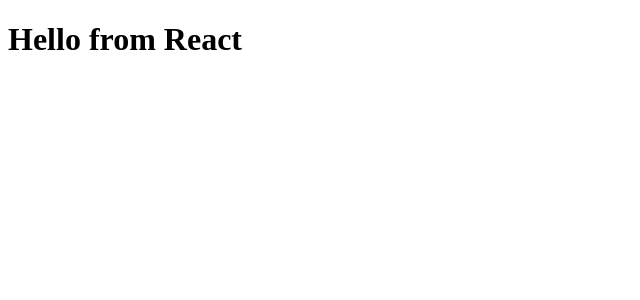
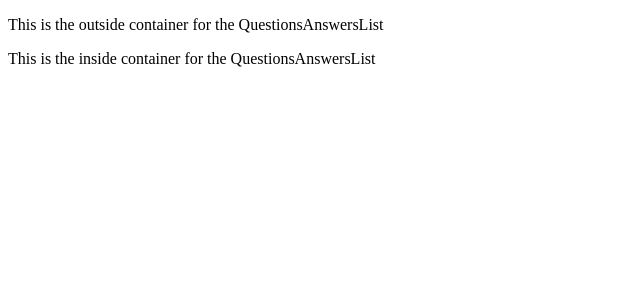
Before and after one commit to cloudcollective/FEC, a React app: page / in a window 1280 px wide. Shown: the top 300 px of the page, without its empty margins (0-640 px from the left). Built offline with nearby package versions, Linux system fonts and the light colour scheme; the HTML template or start-up script is replaced by a standard one.

Commit message:
Rename index.jsx to index.js and add container component for questions and answers

```diff
--- a/client/src/app.jsx
+++ b/client/src/app.jsx
@@ -1,11 +1,13 @@
 import React from 'react';
-import productDetails from './productDetails';
-import qa from './qa';
-import relatedProducts from './relatedProducts';
-import rr from './rr';
+// import ProductDetails from './productDetails';
+import QuestionsAnswers from './qa';
+// import RelatedProducts from './relatedProducts';
+// import ReviewsRatings from './rr';
 
 const app = () => (
-  <h1>Hello from React</h1>
+  // <ProductDetails data={data} />
+  // <RelatedProducts data={data} />
+  <QuestionsAnswers />
 );
 
 export default app;
--- a/client/src/index.js
+++ b/client/src/index.js
@@ -1,5 +1,6 @@
 import React from 'react';
 import ReactDOM from 'react-dom';
 import App from './app.jsx';
+import productData from '../../exampleProductData.js';
 
 ReactDOM.render(<App />, document.getElementById('root'));
--- /dev/null
+++ b/client/src/qa/components/QuestionsAnswersList.jsx
@@ -0,0 +1,11 @@
+import React from 'react';
+
+const QuestionsAnswersList = () => (
+  <div>
+    <p>
+      This is the inside container for the QuestionsAnswersList
+    </p>
+  </div>
+);
+
+export default QuestionsAnswersList;
--- /dev/null
+++ b/client/src/qa/index.js
@@ -0,0 +1,13 @@
+import React from 'react';
+import QuestionsAnswersList from './components/QuestionsAnswersList.jsx';
+
+const QuestionsAnswersContainer = () => (
+  <div>
+    <p>
+      This is the outside container for the QuestionsAnswersList
+    </p>
+    <QuestionsAnswersList />
+  </div>
+);
+
+export default QuestionsAnswersContainer;
```
Also changed, not shown: client/src/productDetails/index.js (added), client/src/productDetails/index.jsx (deleted), client/src/qa/index.jsx (deleted), client/src/relatedProducts/index.js (added), client/src/relatedProducts/index.jsx (deleted), client/src/rr/index.js (added), client/src/rr/index.jsx (deleted), 2 other files (tests, documents, lock files or other folders).
